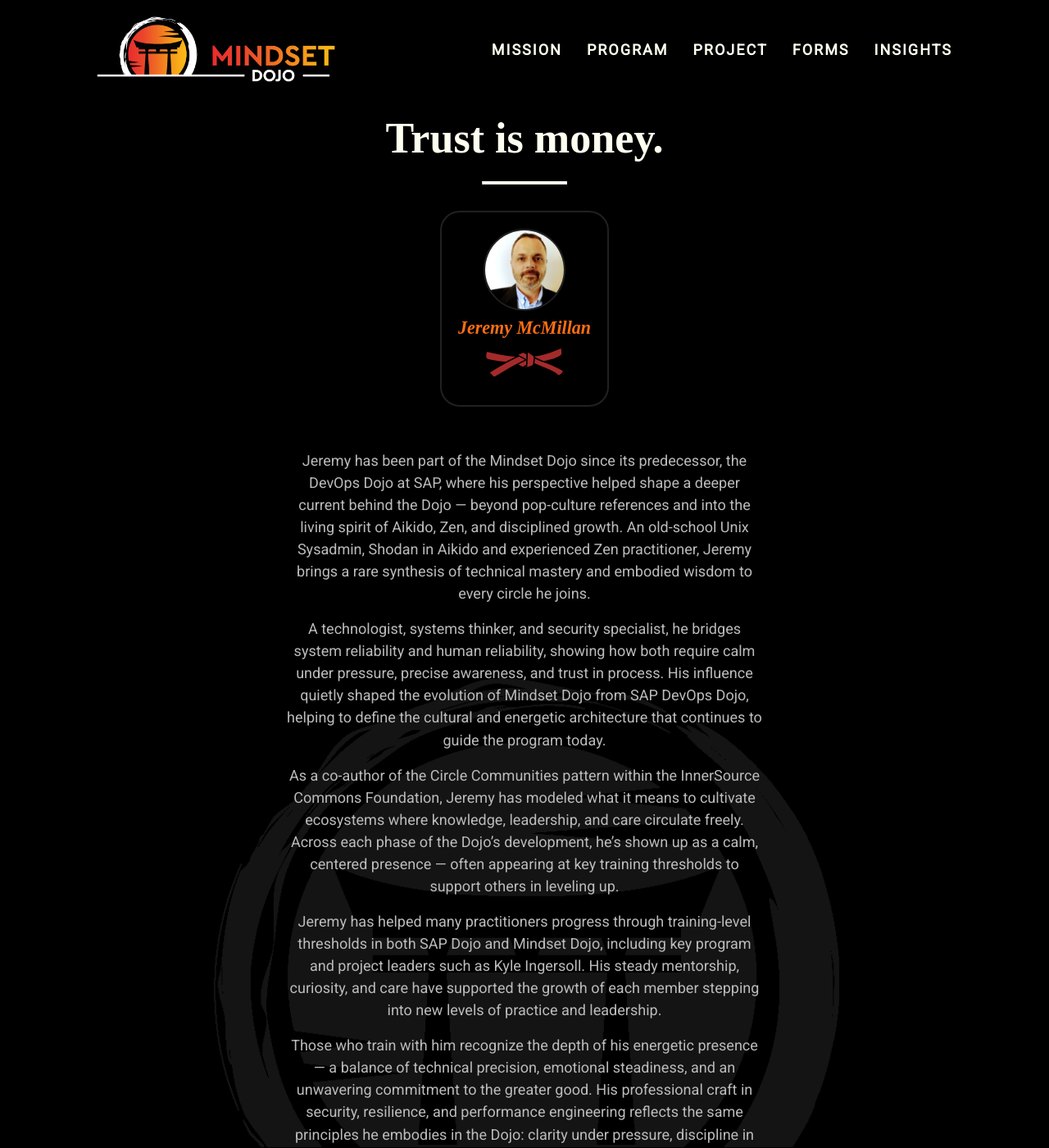
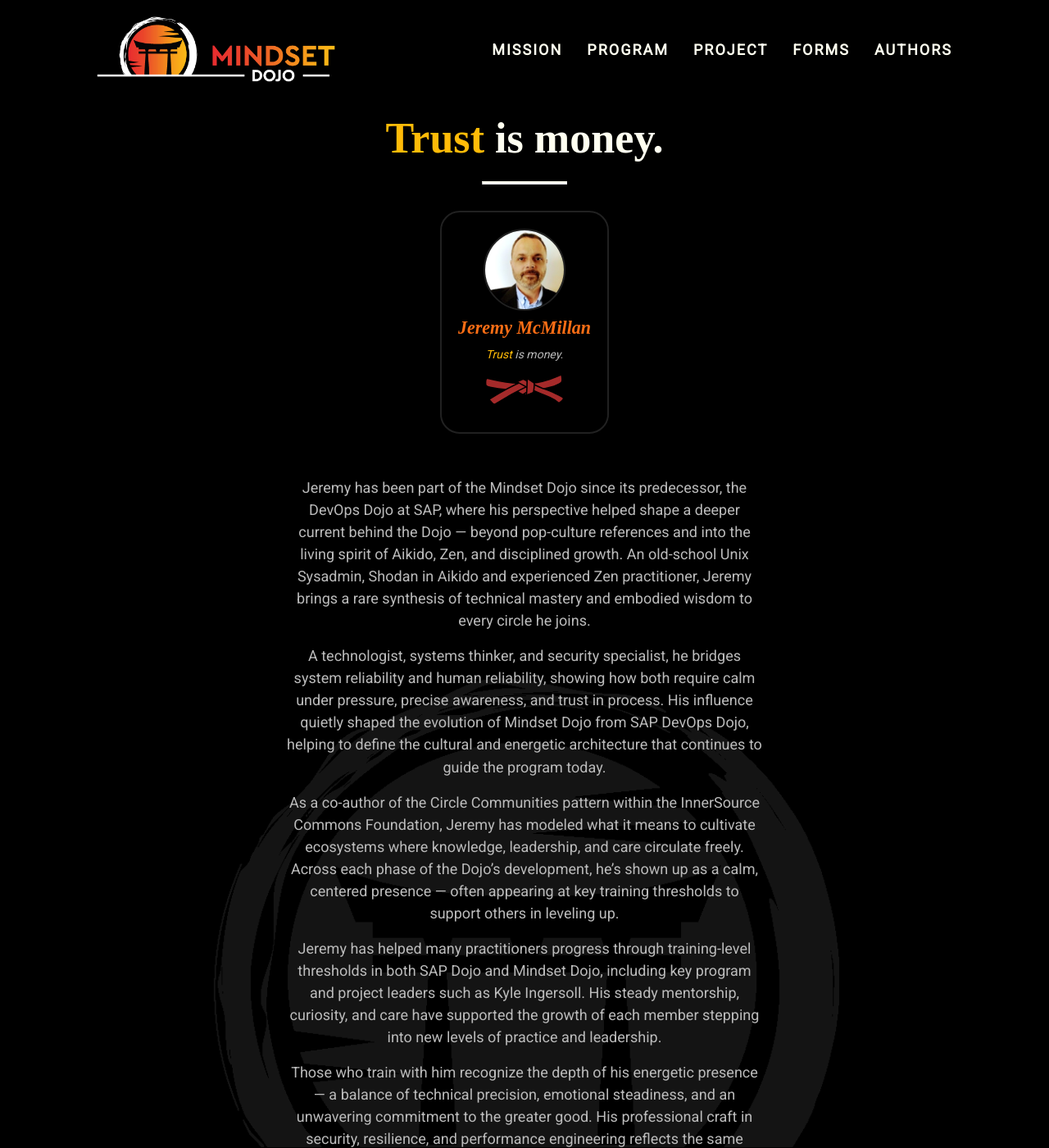
Before and after one commit to mindset-dojo/mindset-dojo.github.io, a Jekyll site: the page built from _authors/jeremy-mcmillan.md, in a window 1280 px wide and 1400 px high. Shown: the whole window at 82% size. Built offline with Jekyll 4.4.1, drawn with Linux system fonts in a browser that asks for light colours; some web fonts are replaced.

Commit message:
refactor: replace insights page with authors page

```diff
--- a/_authors/jeremy-mcmillan.md
+++ b/_authors/jeremy-mcmillan.md
@@ -2,7 +2,7 @@
 layout: threshold
 sections_key: author
 mantra: Trust is money.
-mantra_mark: Trust.
+mantra_mark: Trust
 description: null
 name: Jeremy McMillan
 active: true
--- a/_config.yml
+++ b/_config.yml
@@ -41,8 +41,8 @@
     href: /project/
   - label: FORMS
     href: /forms/
-  - label: INSIGHTS
-    href: /insights/
+  - label: AUTHORS
+    href: /authors/
 
 footer_primary_links:
   - label: MISSION
@@ -53,8 +53,8 @@
     href: /project/
   - label: FORMS
     href: /forms/
-  - label: INSIGHTS
-    href: /insights/
+  - label: AUTHORS
+    href: /authors/
   - label: CONTACT
     href: https://connect.mindset.dojo.center
     external: true
--- /dev/null
+++ b/_data/sections/authors.yaml
@@ -0,0 +1,6 @@
+---
+mantra: "Don't Absorb. Author."
+mantra_mark: "Author."
+description: "Meet the authors whose presence shapes Mindset Dojo."
+sections:
+  - type: authors
--- a/_includes/sections/author.html
+++ b/_includes/sections/author.html
@@ -29,6 +29,31 @@
     <h3 class="author-card-emoji-signature"> {{ include.author.emoji_signature }} </h3>
   {%- endif -%}
 
+  {%- assign mantra_value = include.author.mantra | to_s | strip -%}
+  {%- assign mantra_mark_value = include.author.mantra_mark | to_s | strip -%}
+  {%- assign has_mantra = mantra_value != "" and mantra_value != "null" -%}
+  {%- assign has_mantra_mark = mantra_mark_value != "" and mantra_mark_value != "null" -%}
+  {%- if has_mantra or has_mantra_mark -%}
+    {%- capture mantra_rendered -%}
+      {%- if has_mantra_mark -%}
+        {%- capture mark_html -%}<mark>{{ mantra_mark_value }}</mark>{%- endcapture -%}
+        {%- if has_mantra -%}
+          {%- assign replaced = mantra_value | replace_first: mantra_mark_value, mark_html -%}
+          {%- if replaced == mantra_value -%}
+            {{ mantra_value }} {{ mark_html }}
+          {%- else -%}
+            {{ replaced }}
+          {%- endif -%}
+        {%- else -%}
+          {{ mark_html }}
+        {%- endif -%}
+      {%- else -%}
+        {{ mantra_value }}
+      {%- endif -%}
+    {%- endcapture -%}
+    <p class="author-card-mantra">{{ mantra_rendered | strip }}</p>
+  {%- endif -%}
+
   {%- assign ld = include.author.leadership_designations -%}
   {%- if ld -%}
     {%- assign lines = "" | split: "" -%}
--- a/assets/css/04-components-3-content.css
+++ b/assets/css/04-components-3-content.css
@@ -15,6 +15,10 @@
   .md-authors section.md-author-card > p {
     text-align: center;
     margin: 0 0 12px;
+  }
+
+  .md-authors section.md-author-card > p.author-card-mantra {
+    font-style: italic;
   }
 
   .md-authors {
```
Also changed, not shown: _data/sections/insights.yaml (deleted, +0 -20 lines), authors.md (added, +6 -0 lines), insights.md (deleted, +0 -6 lines).
